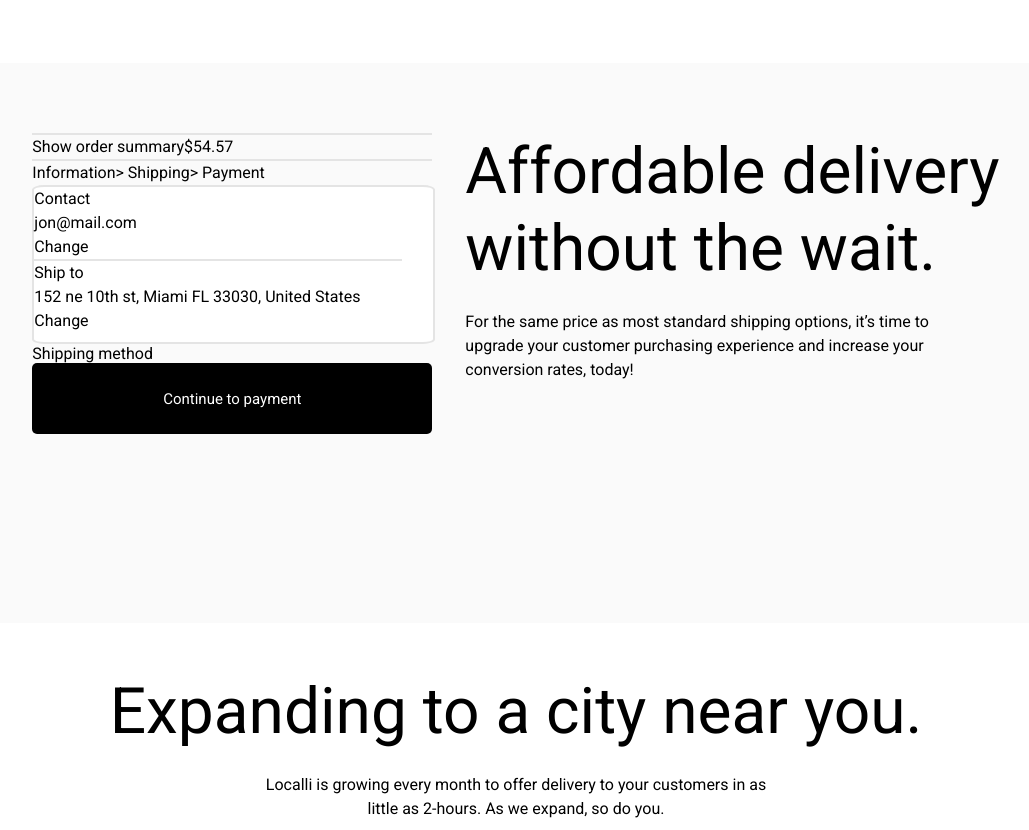
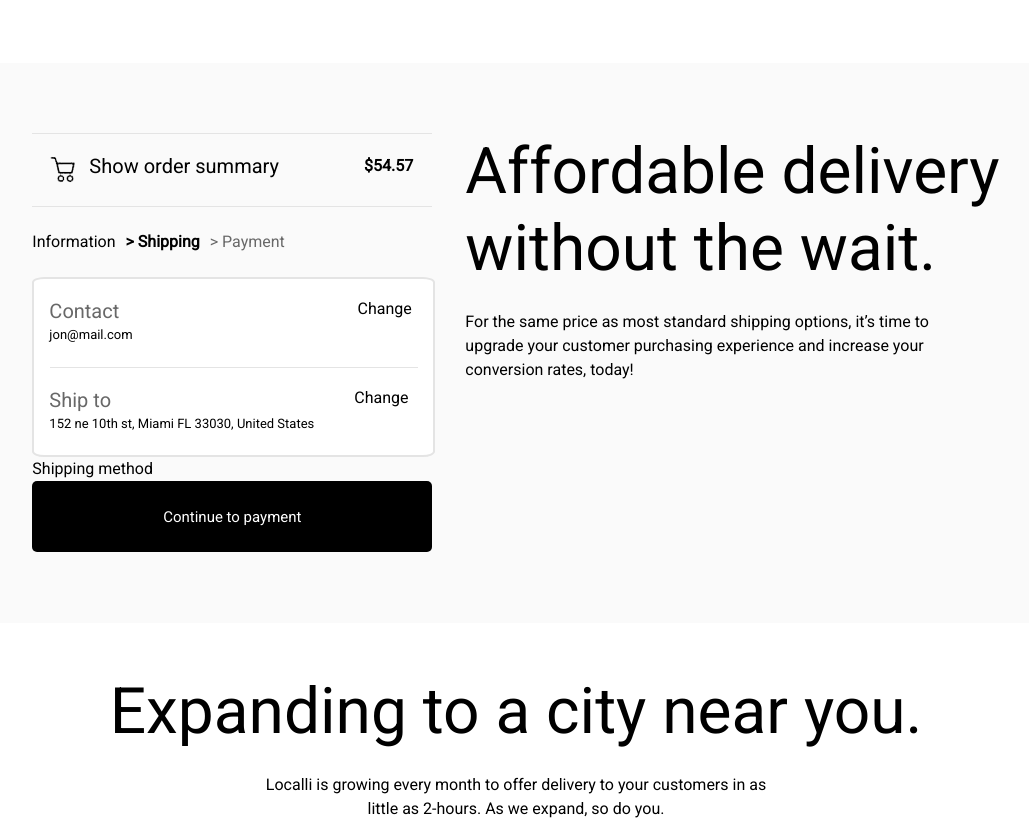
Before and after one commit to KaterinaSlobodchikova/TMS-course-project, a website built with Parcel: page src/index.html in a window 1280 px wide. Shown: the part 2584-3414 px from the top of the page, without its empty margins (124-1153 px from the left). Built offline with nearby package versions, Linux system fonts and the light colour scheme; files whose address does not match are found by name.

Commit message:
affordable delivery

```diff
--- a/src/index.html
+++ b/src/index.html
@@ -122,36 +122,46 @@
 
             <div class="order-line"></div>
             <div class="order-summary">
+                <img class="order-image" src="../src/assets/img/cart.png" alt="cart">
                 <p class="text-default big">Show order summary</p>
-                <p class="text-default big">$54.57</p>
+                <p class="text-default bold">$54.57</p>
             </div>
             <div class="order-line"></div>
 
             <div class="info">
                 <p class="text-default">Information</p>
-                <p class="text-default bold">> Shipping</p>
-                <p class="text-default">> Payment</p>
+                <p class="text-default bold">>  Shipping</p>
+                <p class="text-default gray">> Payment</p>
             </div>
 
             <div class="first-form">
 
+                <div class="form-one">
                     <div class="form-info">
                         <p class="text-default gray">Contact</p>
-                    <p class="text-default">jon@mail.com</p>
+                        <p class="text-default smaller">jon@mail.com</p>
                     </div>
+                    <div class="change-info first">
                         <p class="text-default">Change</p>
+                    </div>
+                </div>
+
 
                 <div class="order-line small"></div>
 
+                <div class="form-one">
                     <div class="form-info">
                         <p class="text-default gray">Ship to</p>
-                    <p class="text-default">152 ne 10th st, Miami FL 33030, United States</p>
+                        <p class="text-default smaller">152 ne 10th st, Miami FL 33030, United States</p>
                     </div>
+                    <div class="change-info second">
                         <p class="text-default">Change</p>
+                    </div>
+                </div>
 
             </div>
 
-            <p>Shipping method</p>
+            <p class="text-default big">Shipping method</p>
 
 
 
--- a/src/scss/styles.scss
+++ b/src/scss/styles.scss
@@ -215,20 +215,58 @@ h1, h3, p, li {
     .delivery-container {
         .order-summary {
             display: flex;
+            padding: 20px 15px;
+            gap: 10px;
+
+            .text-default {
+
+                &.big {
+                    font-size: 20px;
+                }
+
+                &.bold {
+                    font-weight: bold;
+                    padding-left: 75px;
+                }
+            }
         }
 
         .info {
             display: flex;
+            gap: 10px;
+            padding: 23px 0px;
+
+            .text-default {
+
+                &.bold {
+                    font-weight: bold;
+                }
+
+                &.gray {
+                    color: $gray-color;
+                }
+            }
         }
 
         .first-form {
 
+            .form-info {
+                display: flex;
+                flex-direction: column;
 
+                .text-default {
+
+                    &.gray {
+                        color: $gray-color;
+                        font-size: 20px;
+                    }
+                }
+            }
         }
 
         .order-line {
             width: 400px;
-            border: 1px solid $secondary-border;
+            border-bottom: 1px solid $secondary-border;
 
             &.small {
                 width: 368px;
@@ -237,10 +275,37 @@ h1, h3, p, li {
 
         .first-form {
             width: 403px;
-            height: 159px;
+            height: 180px;
             border: 2px solid $secondary-border;
             border-radius: 3%;
             background-color: $primary-border;
+
+            .form-one {
+                display: flex;
+
+                .form-info {
+                    padding: 20px 15px;
+                }
+
+                .change-info {
+                    cursor: pointer;
+
+                    &.first {
+                        padding: 18px 0px 0px 210px;
+                    }
+
+                    &.second {
+                        padding: 18px 0px 0px 25px;
+                    }
+                }
+            }
+
+            .order-line {
+
+                &.small {
+                    margin-left: 16px;
+                }
+            }
         }
 
 
@@ -257,8 +322,6 @@ h1, h3, p, li {
     .delivery-description {
         padding-left: 30px;
     }
-
-
 }
 
 .map-wrapper {
--- a/src/scss/variables.scss
+++ b/src/scss/variables.scss
@@ -6,3 +6,4 @@ $page-title-color: #A6A6A6;
 $secondary-bg: #FAFAFA;
 $footer-line: #E5E5E5;
 $secondary-border: #E4E4E4;
+$gray-color: #686868;
```
Also changed, not shown: src/assets/img/cart.png (added). Lines whose indentation alone changed are shown as unchanged.
